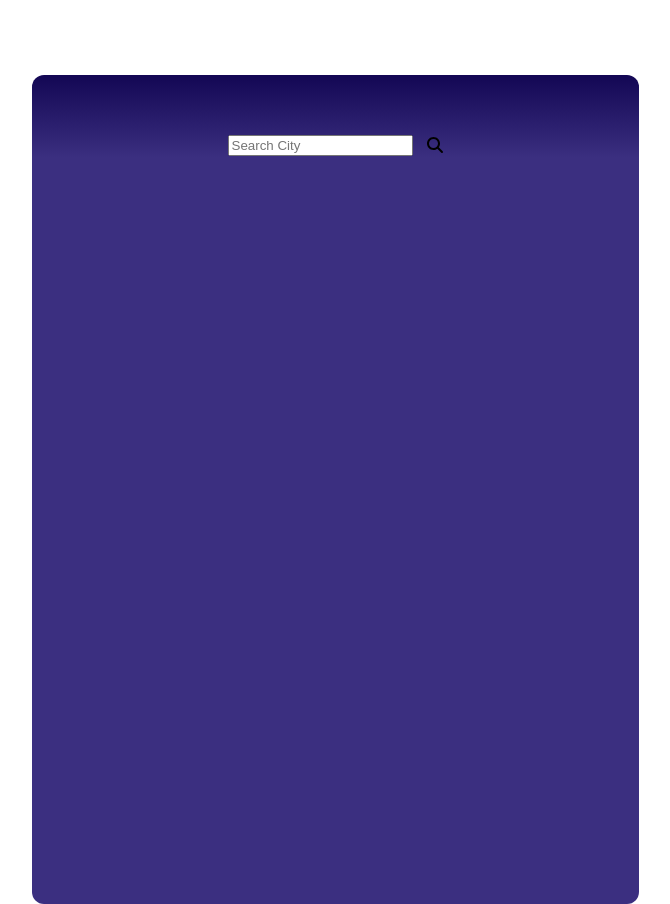
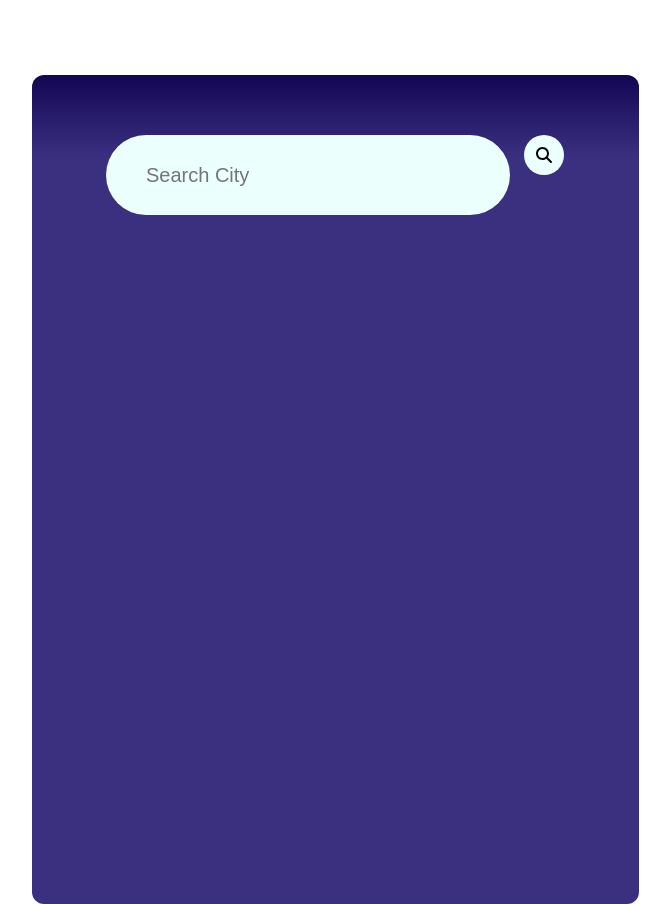
Before and after one commit to MGU-Anuradha/WindWhisper-WeatherApp, a React (Create React App) app: page / in a window 1280 px wide. Shown: the whole page, without its empty margins (305-975 px from the left). Built offline with nearby package versions, Linux system fonts and the light colour scheme.

Commit message:
Add properties to search icon

```diff
--- a/src/components/WeatherApp.css
+++ b/src/components/WeatherApp.css
@@ -12,11 +12,29 @@
     gap: 14px;
     padding-top: 60px;
 }
-.to-bar input{
+.top-bar input{
     display: flex;
     width: 362px;
     height: 78px;
     background: #ebfffc;
     border: none;
     outline: none;
+    border-radius: 40px;
+    padding-left: 40px;
+    color: #626262;
+    font-size: 20px;
+    font-weight: 400;
 }
+.custom-icon{
+    font-size: 16px;
+}
+.search-icon{
+    display: flex;
+    align-items: center;
+    justify-content: center;
+    background: #ebfffc;
+    border-radius: 50%;
+    cursor: pointer;
+    width: 40px;
+    height: 40px;
+}
--- a/src/components/WeatherApp.jsx
+++ b/src/components/WeatherApp.jsx
@@ -2,7 +2,7 @@ import React from 'react'
 import './WeatherApp.css'
 import search from '../images/image1.jpg';
 import { FontAwesomeIcon } from "@fortawesome/react-fontawesome";
-import { faSearch } from "@fortawesome/free-solid-svg-icons"; // Import the faSearch icon
+import { faSearch } from "@fortawesome/free-solid-svg-icons";
 
 export const WeatherApp = () => {
   return (
@@ -10,7 +10,8 @@ export const WeatherApp = () => {
         <div className="top-bar">
             <input type="text" className="cityInput" placeholder='Search City'/>
             <div className="search-icon">
-                <FontAwesomeIcon icon={faSearch} /> {<FontAwesomeIcon icon="fa-solid fa-magnifying-glass" />}
+                <FontAwesomeIcon icon={faSearch} className='custom-icon'/>
+                {<FontAwesomeIcon icon="fa-solid fa-magnifying-glass" />}
             </div>
         </div>
     </div>
```
